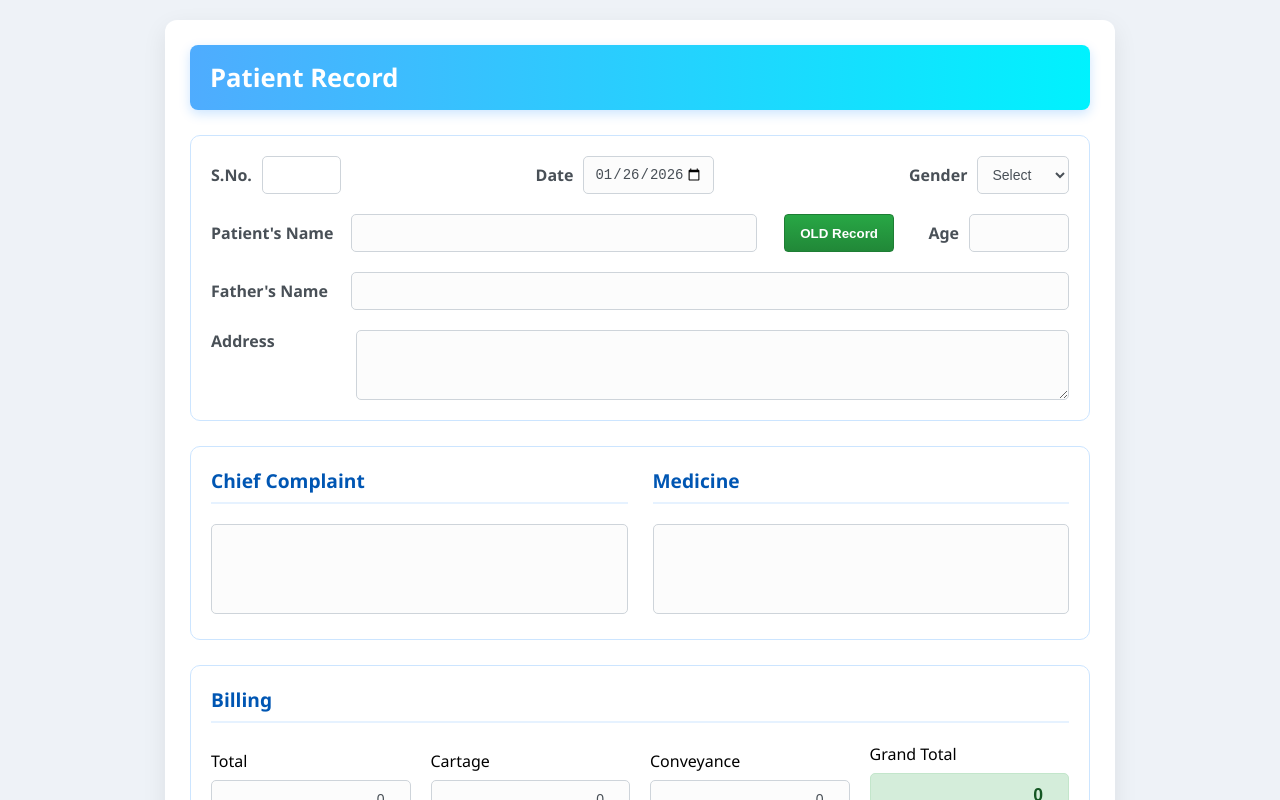
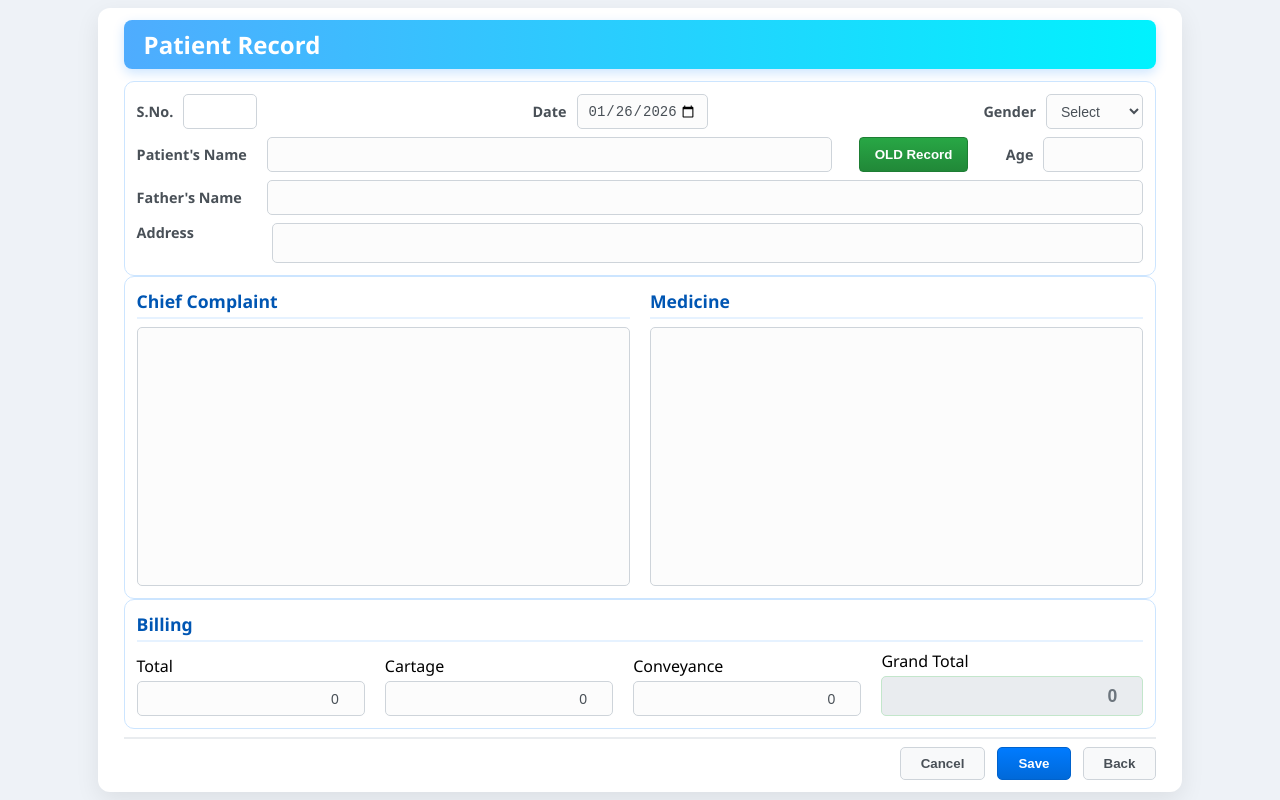
Before and after one commit to sahilcingh/Patient-Record-App, a React (Vite) app in the folder frontend/: page / in a window 1280 px wide. Shown: the top 800 px of the page. Built offline with nearby package versions, Linux system fonts and the light colour scheme; no server answers.

Commit message:
Screen layout fixed using Flexbox.

```diff
--- a/frontend/src/App.css
+++ b/frontend/src/App.css
@@ -7,66 +7,87 @@ body {
   font-family: 'Segoe UI', Tahoma, Geneva, Verdana, sans-serif;
   background-color: #eef2f7;
   margin: 0;
+  padding: 0;
+  /* FORCE FULL SCREEN - NO SCROLLING */
+  height: 100vh;
+  width: 100vw;
+  overflow: hidden;
   display: flex;
   justify-content: center;
-  padding: 20px;
+  align-items: center;
 }
 
 .app {
   width: 100%;
-  max-width: 950px;
+  max-width: 1100px; /* Slightly wider to fit content comfortably */
+  height: 100%;
+  padding: 1vh; /* Tiny padding around the edge */
 }
 
 .card {
   background: #ffffff;
-  padding: 25px;
+  padding: 1.5vh 2vw; /* Dynamic padding based on viewport */
   border-radius: 12px;
   box-shadow: 0 8px 24px rgba(0, 0, 0, 0.08);
+  /* Card takes full height available */
+  height: 98vh;
+  display: flex;
+  flex-direction: column;
 }
 
-/* HEADER */
+/* HEADER - Fixed Height */
 .header {
+  flex: 0 0 auto; /* Don't grow or shrink */
   display: flex;
   justify-content: space-between;
   align-items: center;
   background: linear-gradient(to right, #4facfe 0%, #00f2fe 100%);
-  padding: 15px 20px;
+  padding: 1vh 20px;
   border-radius: 8px;
-  margin-bottom: 25px;
+  margin-bottom: 1.5vh;
   color: white;
   box-shadow: 0 4px 12px rgba(0, 123, 255, 0.2);
 }
 
-.header h1 { margin: 0; font-size: 1.6rem; font-weight: 600; }
-.date { font-weight: 600; color: #e3f2fd; font-size: 1rem; }
+.header h1 { margin: 0; font-size: 1.5rem; font-weight: 600; }
+.date { font-weight: 600; color: #e3f2fd; font-size: 0.9rem; }
 
-/* SECTIONS */
+/* FORM CONTAINER - Flex to fill space */
+#patientForm {
+  display: flex;
+  flex-direction: column;
+  flex: 1; /* Take all remaining height */
+  justify-content: space-between; /* Space out sections evenly */
+  overflow: hidden; /* Prevent internal scrolling */
+}
+
+/* SECTIONS - Flexible Height */
 .section {
-  margin-bottom: 25px;
-  padding: 20px;
+  padding: 1.5vh;
   background-color: #ffffff;
   border-radius: 10px;
   border: 1px solid #cce5ff;
+  display: flex;
+  flex-direction: column;
+  justify-content: center;
 }
 
 h2, h3 {
   margin-top: 0;
   color: #0056b3;
-  font-size: 1.2rem;
-  margin-bottom: 20px;
+  font-size: 1.1rem;
+  margin-bottom: 1vh;
   border-bottom: 2px solid #e6f2ff;
-  padding-bottom: 8px;
+  padding-bottom: 0.5vh;
   font-weight: 600;
 }
 
 /* =========================================
-   STRICT ALIGNMENT LAYOUT
+   SECTION 1: PATIENT DATA (Fixed Height usually, but flex just in case)
    ========================================= */
-
 .patient-data-box {
-  display: flex;
-  flex-direction: column;
-  gap: 20px;
+  flex: 0 0 auto; /* Keep this compact */
+  gap: 1vh;
 }
 
 .form-row {
@@ -87,56 +108,23 @@ h2, h3 {
   font-weight: 600;
   color: #495057;
   white-space: nowrap;
+  font-size: 0.9rem;
 }
 
-/* NEW: Force these labels to be the exact same width
-  so the Input boxes start at the exact same vertical line
-*/
-.aligned-label {
-    min-width: 130px;
-    display: inline-block;
-}
-
-/* COLUMN 1: LEFT (S.No) */
-.fixed-left {
-    width: 130px;
-    flex-shrink: 0;
-}
-.fixed-left input {
-    width: 100%;
-}
-
-/* COLUMN 2: MIDDLE (Date) */
-.col-date {
-    margin-left: auto;
-    margin-right: auto;
-}
-
-/* COLUMN 3: RIGHT (Gender & Age) */
-.fixed-right {
-    width: 160px;
-    flex-shrink: 0;
-    justify-content: flex-end;
-}
-
-.fixed-right select,
-.fixed-right input {
-    width: 100px;
-}
-
-/* Flexible Middle (Names) */
-.grow {
-    flex: 1;
-    display: flex;
-}
-.grow input {
-    width: 100%;
-}
+/* Strict Alignment Classes */
+.aligned-label { min-width: 120px; display: inline-block; }
+.fixed-left { width: 120px; flex-shrink: 0; }
+.fixed-left input { width: 100%; }
+.col-date { margin-left: auto; margin-right: auto; }
+.fixed-right { width: 160px; flex-shrink: 0; justify-content: flex-end; }
+.fixed-right select, .fixed-right input { width: 100px; }
+.grow { flex: 1; display: flex; }
+.grow input { width: 100%; }
 
 /* BUTTON */
 .nav-button {
   padding: 0 15px;
-  height: 38px;
+  height: 35px; /* Slightly smaller to fit screen */
   background: linear-gradient(to bottom, #28a745, #218838);
   border: 1px solid #1e7e34;
   color: white;
@@ -148,40 +136,50 @@ h2, h3 {
   align-items: center;
 }
 
-/* ADDRESS */
+/* ADDRESS - Needs to Flex */
 .address-row {
-    align-items: flex-start; /* Label at top */
-    /* Ensure address box stretches full width minus label */
     display: flex;
+    align-items: flex-start;
+    flex: 1; /* Grow to fill section */
 }
 .address-box {
     flex: 1;
-    height: 70px;
-    resize: vertical;
+    height: 5vh; /* Dynamic height */
+    min-height: 30px;
+    resize: none;
 }
 
 /* =========================================
-   INPUT STYLES
+   SECTION 2: COMPLAINT/MEDICINE (Must Flex the most)
    ========================================= */
-input, select, textarea {
-  padding: 8px 10px;
-  border: 1px solid #ced4da;
-  background-color: #fcfcfc;
-  border-radius: 5px;
-  font-size: 14px;
-  color: #495057;
-  height: 38px;
+.two-col {
+    display: grid;
+    grid-template-columns: 1fr 1fr;
+    gap: 20px;
+    flex: 1; /* This section grows to fill blank space */
+    min-height: 0; /* Allow shrinking */
 }
 
-input:focus, select:focus, textarea:focus {
-  outline: none; border-color: #4facfe; box-shadow: 0 0 0 3px rgba(79, 172, 254, 0.25);
+.two-col > div {
+    display: flex;
+    flex-direction: column;
+    height: 100%;
 }
-input[readOnly] { background-color: #e9ecef; color: #6c757d; cursor: not-allowed; }
-.right-align { text-align: right; }
+
+.large-box {
+    width: 100%;
+    flex: 1; /* Take all available height in this section */
+    resize: none;
+    min-height: 40px; /* Prevent total collapse */
+}
 
 /* =========================================
-   BILLING GRID
+   SECTION 3: BILLING
    ========================================= */
+.billing-section {
+    flex: 0 0 auto; /* Keep compact */
+}
+
 .grid.billing {
   display: grid;
   grid-template-columns: repeat(4, 1fr);
@@ -193,11 +191,8 @@ input[readOnly] { background-color: #e9ecef; color: #6c757d; cursor: not-allowed
 .billing .field {
   display: flex;
   flex-direction: column;
-  gap: 8px;
-  min-width: 0;
+  gap: 0.5vh;
 }
-
-.billing input { width: 100%; }
 
 .highlight input {
   background-color: #d4edda;
@@ -205,27 +200,48 @@ input[readOnly] { background-color: #e9ecef; color: #6c757d; cursor: not-allowed
   color: #155724;
   font-weight: 700;
   font-size: 1.1rem;
-  height: 45px;
+  height: 40px;
 }
 
 /* =========================================
-   OTHER STYLES
+   INPUT STYLES
    ========================================= */
-.two-col { display: grid; grid-template-columns: 1fr 1fr; gap: 25px; }
-.large-box { width: 100%; height: 90px; resize: none; }
+input, select, textarea {
+  padding: 5px 10px;
+  border: 1px solid #ced4da;
+  background-color: #fcfcfc;
+  border-radius: 5px;
+  font-size: 14px;
+  color: #495057;
+  height: 35px; /* Compact height */
+}
 
+input:focus, select:focus, textarea:focus {
+  outline: none; border-color: #4facfe; box-shadow: 0 0 0 3px rgba(79, 172, 254, 0.25);
+}
+input[readOnly] { background-color: #e9ecef; color: #6c757d; cursor: not-allowed; }
+.right-align { text-align: right; }
+
+/* =========================================
+   FOOTER
+   ========================================= */
 .footer {
-  display: flex; justify-content: space-between; margin-top: 25px; padding-top: 20px; border-top: 2px solid #e9ecef;
+  flex: 0 0 auto; /* Don't grow */
+  display: flex;
+  justify-content: space-between;
+  margin-top: 1vh;
+  padding-top: 1vh;
+  border-top: 2px solid #e9ecef;
 }
 
 button {
-  padding: 10px 22px; margin-left: 12px; border: none; border-radius: 5px; cursor: pointer; font-weight: 600; background-color: #f8f9fa; color: #495057; border: 1px solid #ced4da;
+  padding: 8px 20px; margin-left: 12px; border: none; border-radius: 5px; cursor: pointer; font-weight: 600; background-color: #f8f9fa; color: #495057; border: 1px solid #ced4da;
 }
 button.primary { background: linear-gradient(to bottom, #007bff, #0069d9); color: white; border: 1px solid #0062cc; }
 button.danger { background: linear-gradient(to bottom, #dc3545, #c82333); color: white; border: 1px solid #bd2130; margin-left: 0; }
 .hidden { display: none; }
 
-/* Modal */
+/* MODAL (Unchanged) */
 .modal-overlay { position: fixed; top: 0; left: 0; width: 100%; height: 100%; background: rgba(0,0,0,0.6); display: none; justify-content: center; align-items: center; z-index: 1000; backdrop-filter: blur(3px); }
 .modal-content { background: white; padding: 25px; border-radius: 12px; width: 650px; max-width: 95%; }
 .modal-header { display: flex; justify-content: space-between; align-items: center; margin-bottom: 20px; border-bottom: 2px solid #e9ecef; padding-bottom: 10px; }
```
